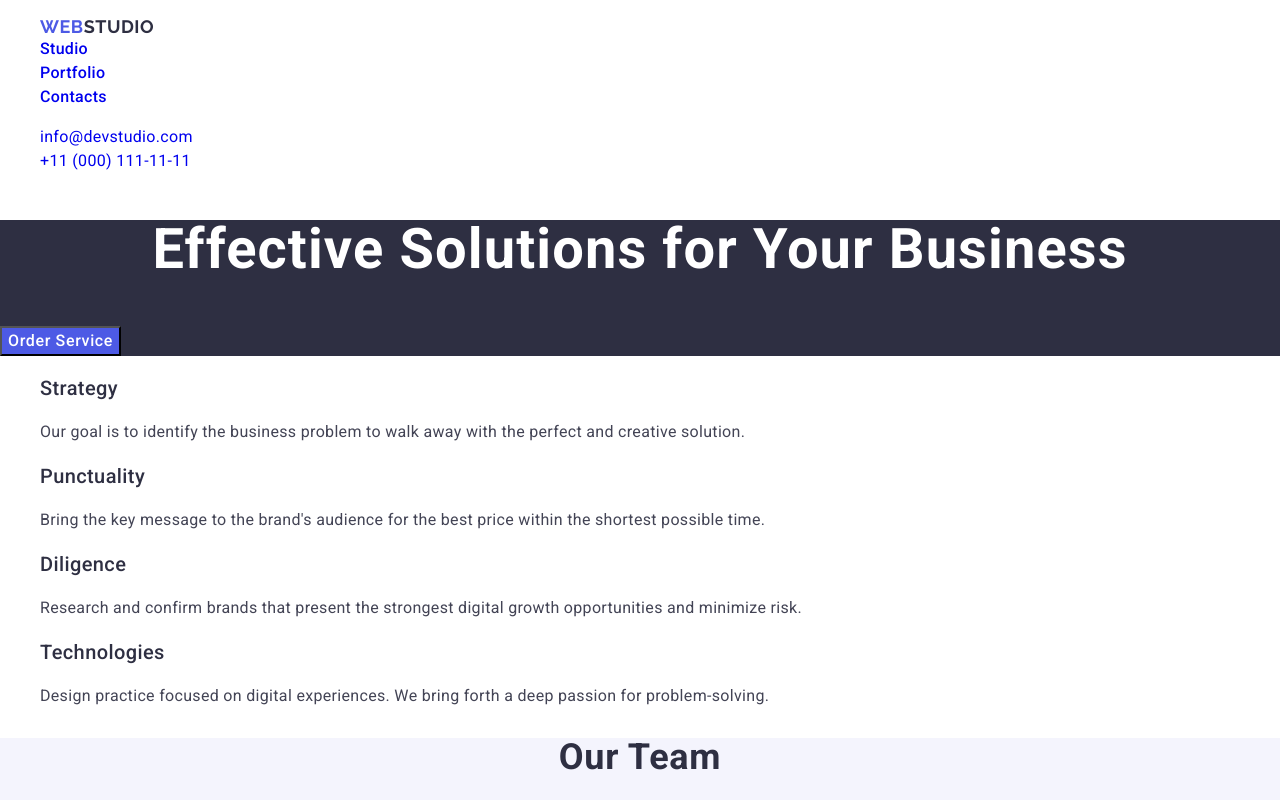
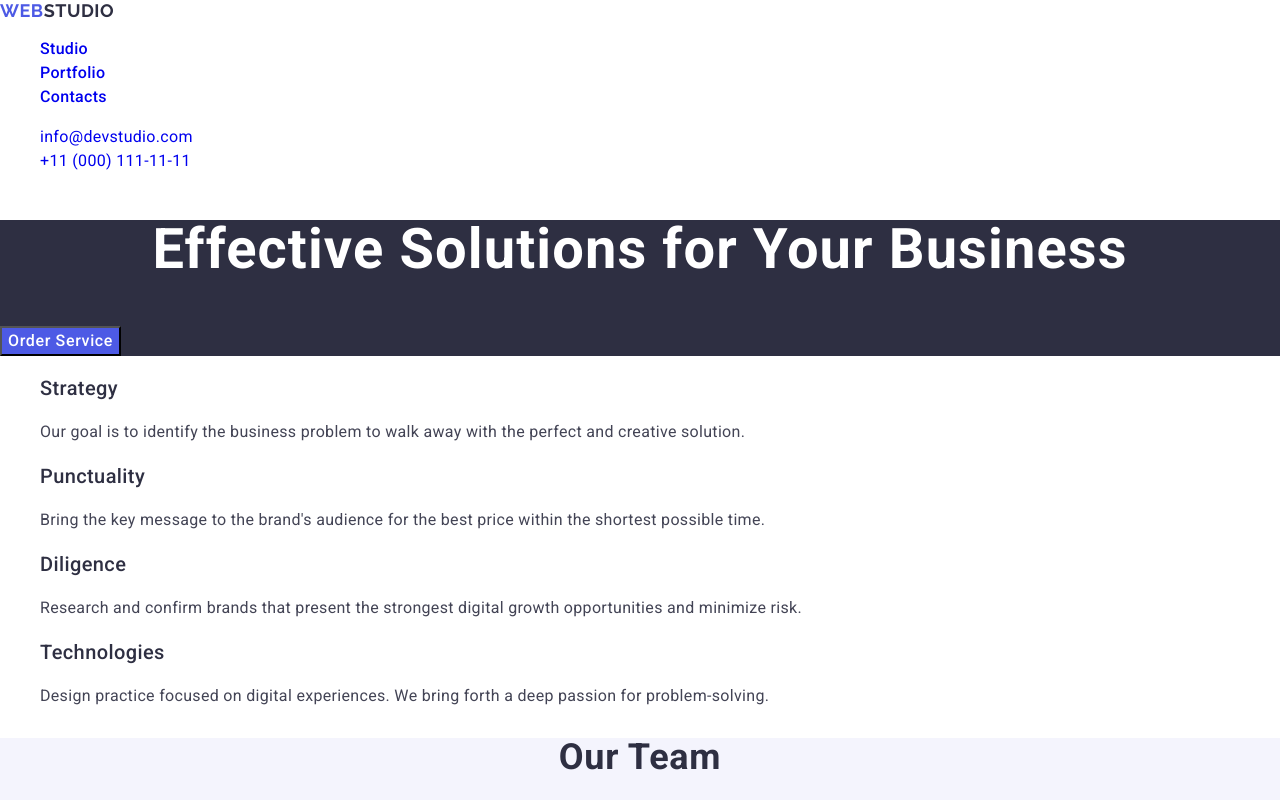
Before and after one commit to olhaHrb/goit-homework-02, a plain HTML site: page index.html in a window 1280 px wide. Shown: the top 800 px of the page. Drawn offline with nearby package versions, Linux system fonts and the light colour scheme.

Commit message:
fixed errors 3

```diff
--- a/index.html
+++ b/index.html
@@ -24,14 +24,13 @@
     <!--Header section-->
     <header class="header" id="Contacts">
 
+        <a class="header-logo" href="./index.html">
+            Web<span class="header-logo-accent">Studio</span>
+        </a>
+
         <nav class="header-nav">
 
             <ul class="header-list">
-                <li class="header-item">
-                    <a class="header-logo" href="./index.html">
-                        Web<span class="header-logo-accent">Studio</span>
-                    </a>
-                </li>
                 <li class="header-item">
                     <a class="header-link" href="#Studio">Studio</a>
                 </li>
```
